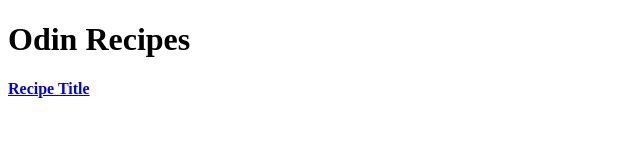
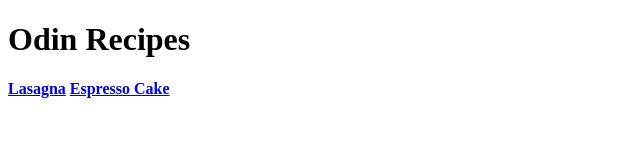
Before and after one commit to Sephhy/odin-recipes, a plain HTML site: page index.html in a window 1280 px wide. Shown: the whole page, without its empty margins (0-640 px from the left). Drawn offline with Linux system fonts and the light colour scheme.

Commit message:
Added link for espresso cake in index.html

```diff
--- a/index.html
+++ b/index.html
@@ -9,5 +9,6 @@
 
 <b>
     <h1>Odin Recipes</h1>
-    <a href="recipes/lasagna.html">Recipe Title</a>
+    <a href="recipes/lasagna.html">Lasagna</a>
+    <a href="recipes/espresso-cake.html">Espresso Cake</a>
 </b>
```
